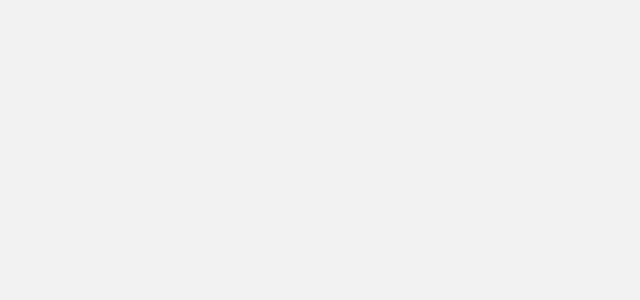
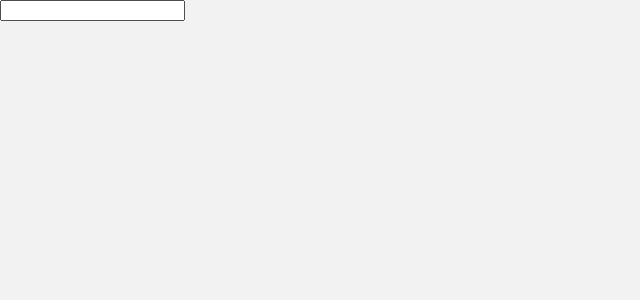
Before and after one commit to igarramaddhan/home-page, a React app: page /generate in a window 1280 px wide. Shown: the top 300 px of the page, without its empty margins (0-640 px from the left). Built offline with nearby package versions, Linux system fonts and the light colour scheme.

Commit message:
init pages

```diff
--- a/src/App.js
+++ b/src/App.js
@@ -1,15 +1,24 @@
+// @flow
 import React from 'react';
 import {hot} from 'react-hot-loader/root';
 import {BrowserRouter, Route, Switch} from 'react-router-dom';
 
 // import pages here
 import Index from './pages/index.js';
+import Greet from './pages/Greet.js';
+import Generate from './pages/Generate.js';
 
 function App() {
   return (
     <BrowserRouter>
       <Switch>
         <Route exact path="/" render={(props) => <Index {...props} />} />
+        <Route
+          exact
+          path="/generate"
+          render={(props) => <Generate {...props} />}
+        />
+        <Route exact path="/:name" render={(props) => <Greet {...props} />} />
       </Switch>
     </BrowserRouter>
   );
--- /dev/null
+++ b/src/pages/Generate.js
@@ -0,0 +1,19 @@
+// @flow
+import React from 'react';
+import {Link} from 'react-router-dom';
+
+const Generate = () => {
+  const [name, setName] = React.useState('');
+  return (
+    <div>
+      <input onChange={(e) => setName(e.target.value)} />
+      {name !== '' && (
+        <Link to={btoa(name)}>
+          {window.location.hostname}/{btoa(name)}
+        </Link>
+      )}
+    </div>
+  );
+};
+
+export default Generate;
--- /dev/null
+++ b/src/pages/Greet.js
@@ -0,0 +1,10 @@
+// @flow
+import React from 'react';
+import {useParams} from 'react-router-dom';
+
+const Greet = () => {
+  const {name} = useParams<{name: string}>();
+  return <div>Hellow {atob(name)}</div>;
+};
+
+export default Greet;
```
Also changed, not shown: package.json (+4 -4 lines).
